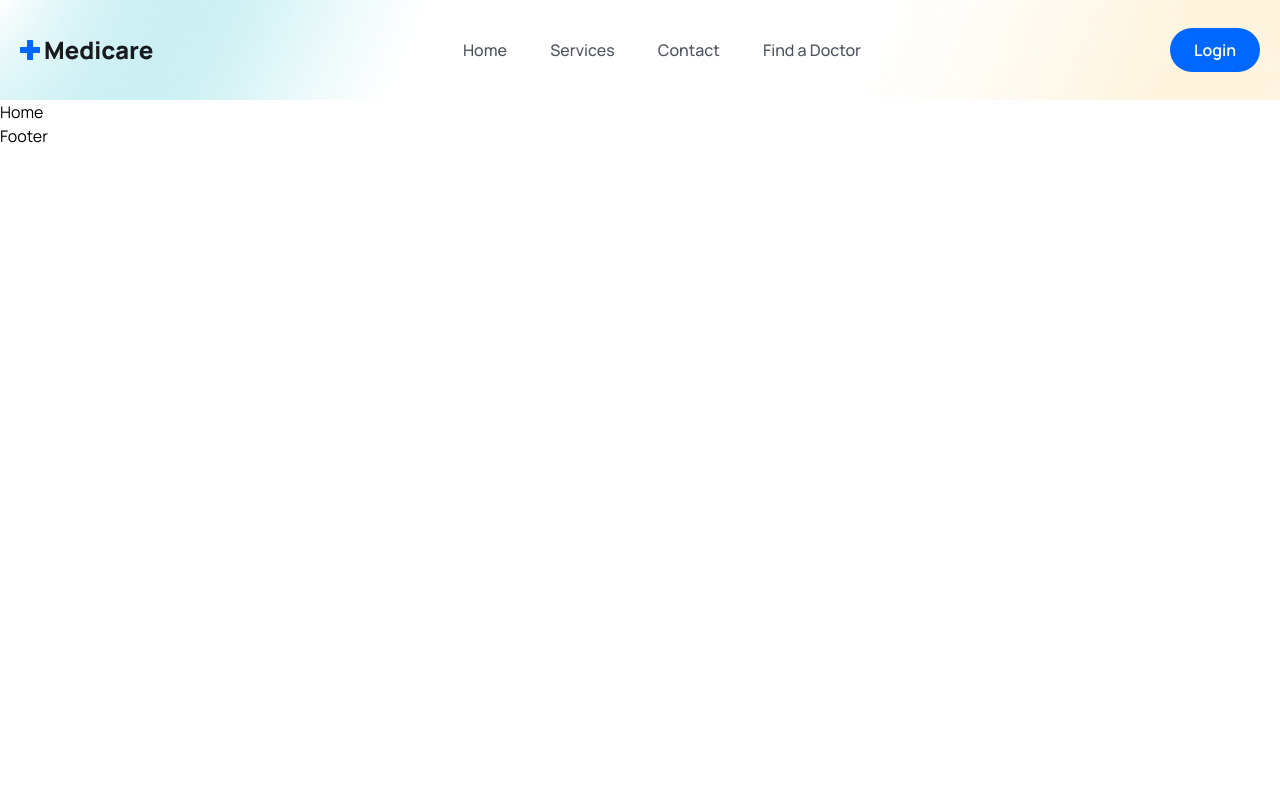
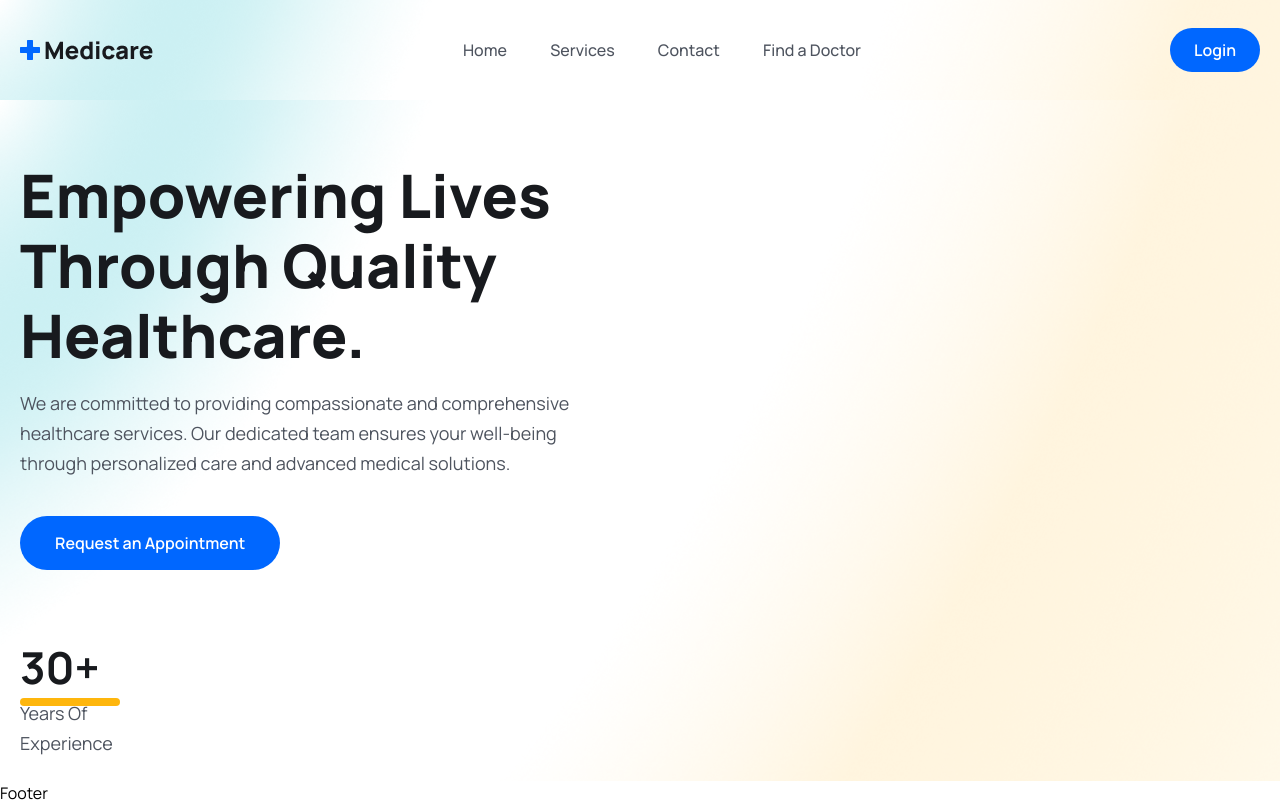
Before and after one commit to animeshthomas/Doccure-MERN, a React (Vite) app in the folder frontend/: page / in a window 1280 px wide. Built offline with nearby package versions, Linux system fonts and the light colour scheme.

Commit message:
hero section 45:48

```diff
--- a/frontend/src/index.css
+++ b/frontend/src/index.css
@@ -25,6 +25,9 @@
     .header{
         @apply bg-[url('./assets/images/mask.png')] bg-no-repeat bg-cover bg-center bg-cover w-full h-[100px] leading-[100px]
     }
+    .hero__section{
+        @apply bg-[url('./assets/images/hero-bg.png')] bg-no-repeat bg-cover;
+    }
 }
 
 @media only screen and (max-width:768px){
--- a/frontend/src/pages/Home.jsx
+++ b/frontend/src/pages/Home.jsx
@@ -1,9 +1,33 @@
-import React from 'react'
+import React from 'react';
 
 const Home = () => {
   return (
-    <div>Home</div>
-  )
-}
+    <>
+      <section className="hero__section pt-[60px] 2xl:h-[800px]">
+        <div className="container">
+          <div className="flex flex-col lg:flex-row gap-[90px] items-center justify-between">
+            <div>
+              <div className="lg:w-[570px]">
+                <h1 className="text-[36px] leading-[46px] text-headingColor font-[800] md:text-[60px] md leading-[70px]">Empowering Lives Through Quality Healthcare.</h1>
+                <p className='text_para'>We are committed to providing compassionate and comprehensive healthcare services. Our dedicated team ensures your well-being through personalized care and advanced medical solutions.</p>
+                <button className='btn'>Request an Appointment</button>
+              </div>
 
-export default Home
+            <div className="mt-[30px] lg:mt-[70px] flex flex-col lg:flex-row lg:items-center gap-5 lg:gap-[30px]">
+              <div>
+                <h2 className="text-[36px] leading-[56px] lg:text-[44px] lg:leading-[54px] font-[700] text-headingColor">30+</h2>
+                <span className="w-[100px] h-2 bg-yellowColor rounded-full block mt-[-14px]">
+                  <p className='text_para'>Years Of Experience</p>
+                </span>
+              </div>
+
+            </div>
+          </div>
+        </div>
+        </div>
+      </section>
+    </>
+  );
+};
+
+export default Home;
```
